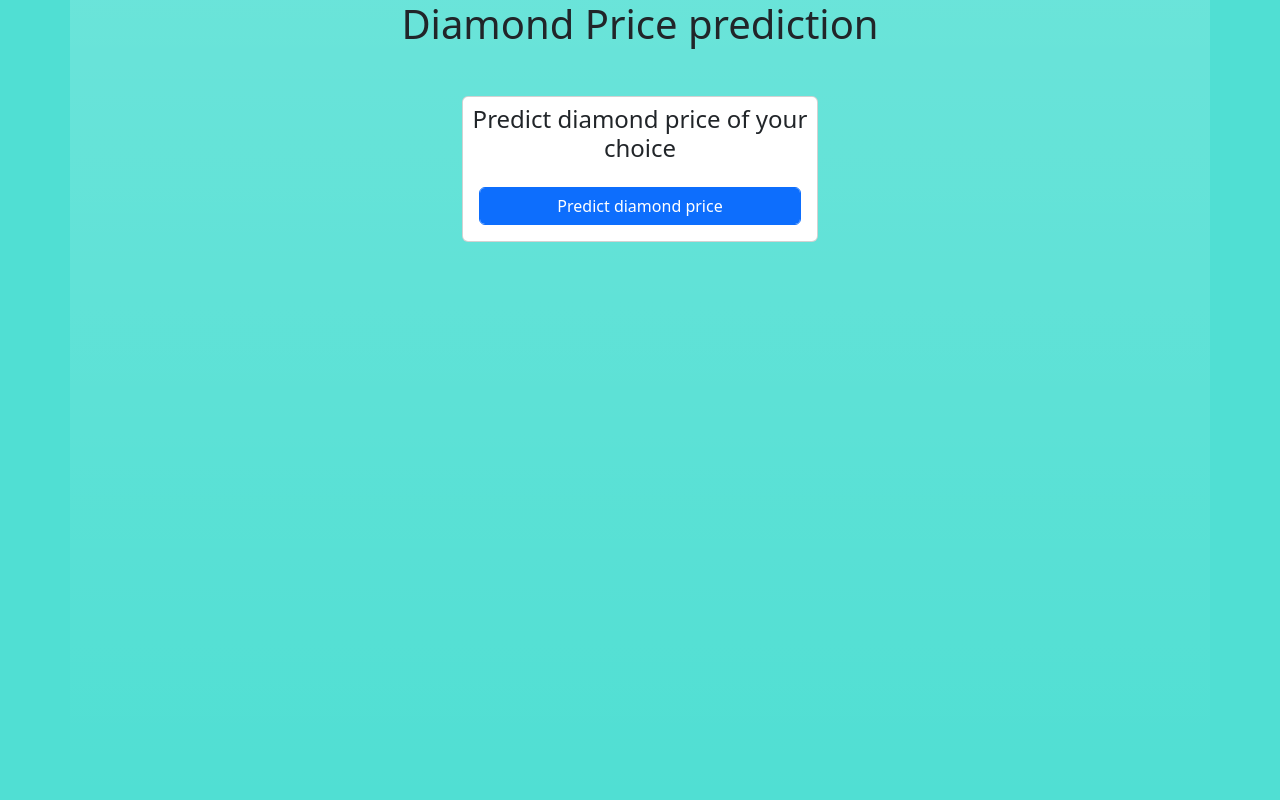
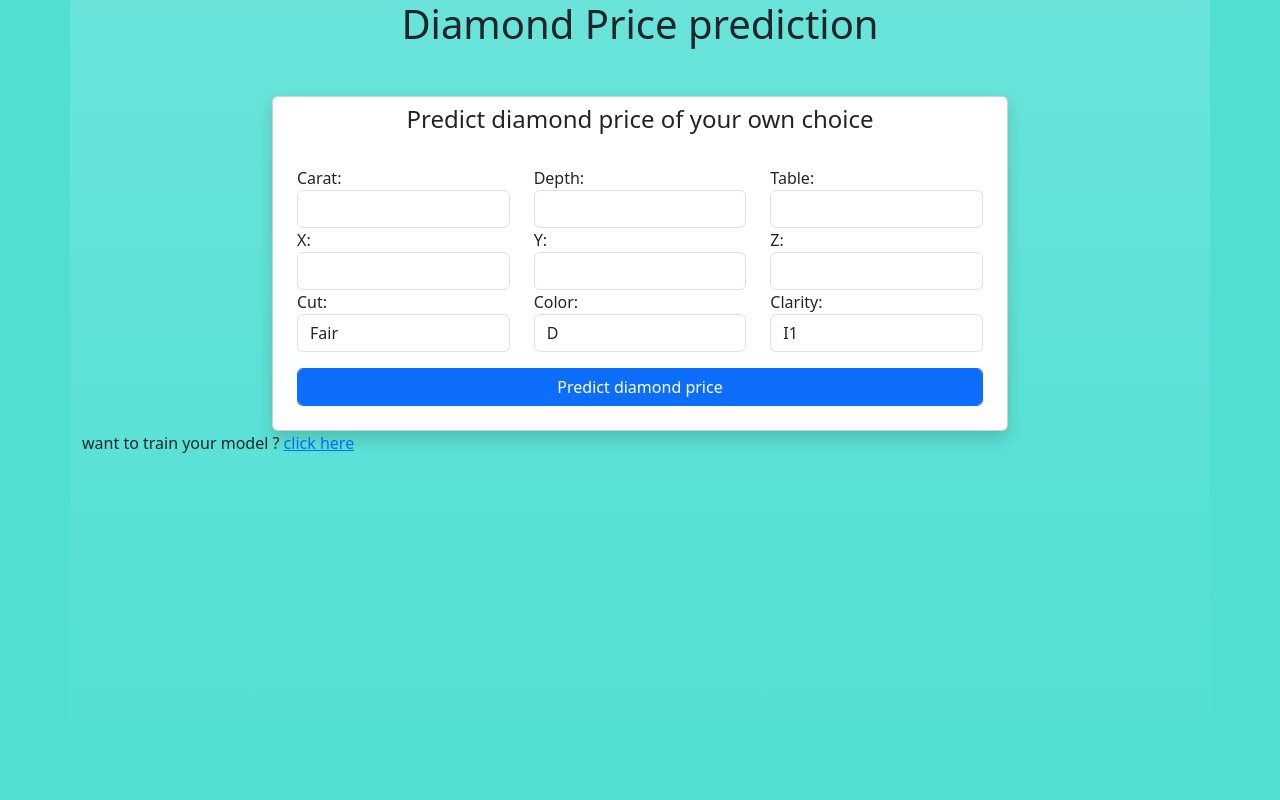
Before and after one commit to Sahulinkan7/diamond_price_prediction, a Django app: page /prediction/ in a window 1280 px wide. Run offline with Django 4.2, Linux system fonts and the light colour scheme; some libraries are stand-ins or nearby versions.

Commit message:
prediction page work done

```diff
--- /dev/null
+++ b/core/forms.py
@@ -0,0 +1,42 @@
+from typing import Any
+from django import forms
+
+cutchoice=(
+    ('Fair','Fair'),
+    ('Good','Good'),
+    ('Very Good','Very Good'),
+    ('Premium','Premium'),
+    ('Ideal','Ideal'),
+)
+
+colorchoice=(
+    ('D','D'),
+    ('E','E'),
+    ('F','F'),
+    ('G','G'),
+    ('H','H'),
+    ('I','I'),
+    ('J','J'),
+)
+
+claritychoice=(
+    ('I1','I1'),
+    ('SI2','SI2'),
+    ('SI1','SI1'),
+    ('VS2','VS2'),
+    ('VS1','VS1'),
+    ('VVS2','VVS2'),
+    ('VVS1','VVS1'),
+    ('IF','IF')
+)
+
+class PredictionForm(forms.Form):
+    carat=forms.FloatField(widget=forms.TextInput(attrs={'class':'form-control'}))
+    depth=forms.FloatField(widget=forms.TextInput(attrs={'class':'form-control'}))
+    table=forms.FloatField(widget=forms.TextInput(attrs={'class':'form-control'}))
+    x=forms.FloatField(widget=forms.TextInput(attrs={'class':'form-control'}))
+    y=forms.FloatField(widget=forms.TextInput(attrs={'class':'form-control'}))
+    z=forms.FloatField(widget=forms.TextInput(attrs={'class':'form-control'}))
+    cut=forms.ChoiceField(choices=cutchoice,widget=forms.Select(attrs={'class':'form-control'}))
+    color=forms.ChoiceField(choices=colorchoice,widget=forms.Select(attrs={'class':'form-control'}))
+    clarity=forms.ChoiceField(choices=claritychoice,widget=forms.Select(attrs={'class':'form-control'}))
--- a/core/static/core/core.css
+++ b/core/static/core/core.css
@@ -7,3 +7,7 @@ html,body{
 .container{
     min-height: 100%;
 }
+
+.errors{
+    color:rgb(179, 40, 40);
+}
--- a/core/templates/core/base.html
+++ b/core/templates/core/base.html
@@ -16,6 +16,7 @@
         {% block content %}
 
         {% endblock content %}
+
     </div>
 
 </body>
--- a/core/templates/core/prediction.html
+++ b/core/templates/core/prediction.html
@@ -2,26 +2,40 @@
 
 {% block content %}
 
-
-
     <div class="row mt-5">
-        <div class="col">
+        <div class="col-2">
 
         </div>
-        <div class="col">
-            <div class="card">
-                <h4 class="text-center mt-2">Predict diamond price of your choice</h4>
-                <div class="card-body">
-                    <form action="" method="post">
+        <div class="col-8">
+            <div class="card shadow">
+                <h4 class="text-center mt-2">Predict diamond price of your own choice</h4>
+                <div class="card-body p-4">
+                    <form action="" method="post" novalidate>
                         {% csrf_token %}
-                        <input type="submit" class="btn btn-primary form-control" value="Predict diamond price">
+                        <div class="row">
+                            {% for field in form %}
+                            <div class="col-md-4">
+                                {{field.label_tag}}
+                                {{field}} <span class="errors">{{field.errors|striptags}}</span>
+                            </div>
+                        {% endfor %}
+                        </div>
+                        <input type="submit" class="btn btn-primary form-control mt-3" value="Predict diamond price">
+                        <span class="errors">{{field.non_field_errors|striptags}}</span>
                     </form>
                 </div>
             </div>
         </div>
-        <div class="col">
+        <div class="col-2">
 
         </div>
+        {% if messages %}
+            {% for message in messages %}
+                <h3 class="text-center mt-3 text-danger">{{message}}</h3>
+            {% endfor %}
+        {% endif %}
+
+        <span class="float-end">want to train your model ? <a href="{% url 'training' %}">click here</a></span>
     </div>
 
 
--- a/core/views.py
+++ b/core/views.py
@@ -4,6 +4,8 @@ from src.exception import CustomException
 import sys
 from src.pipelines.training_pipeline import TrainingPipeline
 from django.contrib import messages
+from .forms import PredictionForm
+from src.pipelines.prediction_pipeline import Predictionpipeline,CustomData
 
 def home(request):
     logging.info(f"user is hitting the homepage")
@@ -32,10 +34,27 @@ def training_view(request):
 def prediction_view(request):
     try:
         if request.method=='POST':
-            pass
+            fm=PredictionForm(request.POST)
+            if fm.is_valid():
+                carat=fm.cleaned_data['carat']
+                depth=fm.cleaned_data['depth']
+                table=fm.cleaned_data['table']
+                x=fm.cleaned_data['x']
+                y=fm.cleaned_data['y']
+                z=fm.cleaned_data['z']
+                cut=fm.cleaned_data['cut']
+                color=fm.cleaned_data['color']
+                clarity=fm.cleaned_data['clarity']
+                customdata=CustomData(carat=carat,depth=depth,table=table,x=x,y=y,z=z,
+                                      cut=cut,color=color,clarity=clarity)
+                df=customdata.get_data_as_Dataframe()
+                predictionpipeline=Predictionpipeline()
+                output=predictionpipeline.predict(df)
+                logging.info(f"Predicted price is ${output[0]}")
+                messages.success(request,f"Predicted diamond price is ${output[0]} .")
         else:
-            pass
-        return render(request,"core/prediction.html")
+            fm=PredictionForm()
+        return render(request,"core/prediction.html",{'form':fm})
     except Exception as e:
         exc=CustomException(e,sys)
         logging.error(f"{exc.error_message}")
--- a/src/pipelines/prediction_pipeline.py
+++ b/src/pipelines/prediction_pipeline.py
@@ -54,7 +54,7 @@ class CustomData:
             }
             df=pd.DataFrame(custom_data_input_dict)
             logging.info("Data Frame created")
-            logging.info(f"{df.head(2).to_string()}")
+            logging.info(f"{df.head(1).to_string()}")
             return df
         except Exception as e:
             logging.info("error occurred while getting data as dataframe")
```
